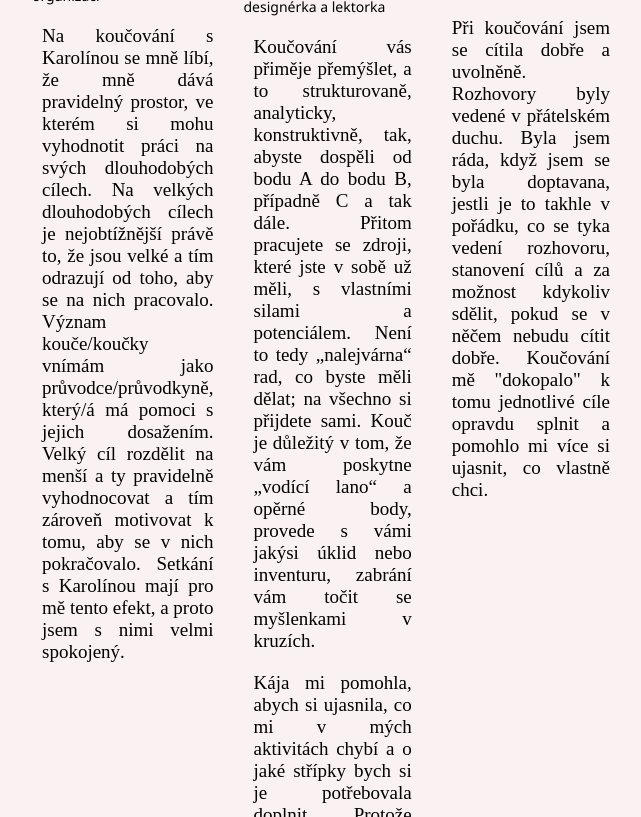
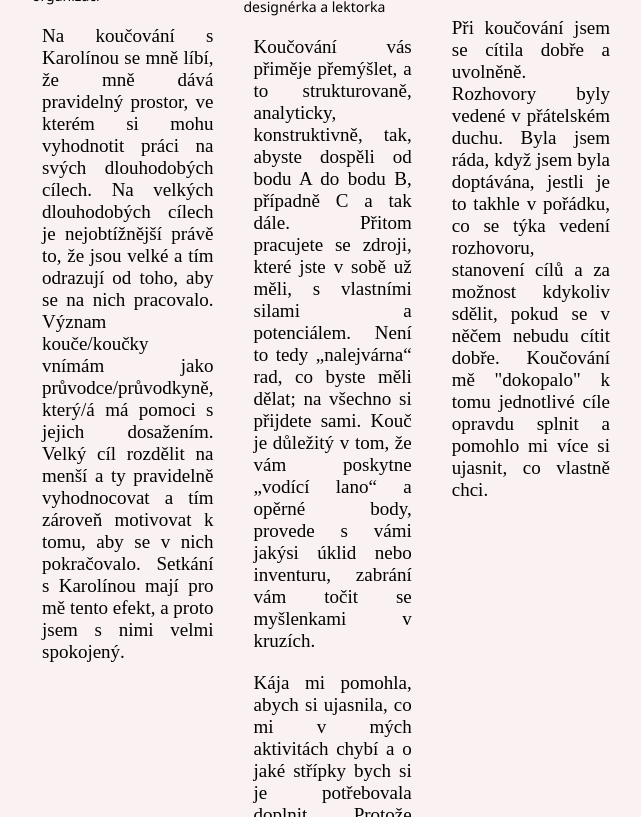
Before and after one commit to chovancovak/permakultura, an Eleventy site: page koucovani.html in a window 1280 px wide. Shown: the part 2079-2896 px from the top of the page, without its empty margins (158-799 px from the left). Built offline with nearby package versions, Linux system fonts and the light colour scheme; Eleventy itself is replaced by a stand-in of ours; files that its build step writes are made by us from their sources.

Commit message:
oprava preklepu

```diff
--- a/koucovani.html
+++ b/koucovani.html
@@ -175,7 +175,7 @@ title: Koučování
         <p class="title_reference">Vychovatelka</p>
 
         <p class="koucovani-container__ref--p-long">
-            Při koučování jsem se cítila dobře a uvolněně. Rozhovory byly vedené v přátelském duchu. Byla jsem ráda, když jsem se byla doptavana, jestli je to takhle v pořádku, co se tyka vedení rozhovoru, stanovení cílů a za možnost kdykoliv sdělit, pokud se v něčem nebudu cítit dobře. Koučování mě "dokopalo" k tomu jednotlivé cíle opravdu splnit a pomohlo mi více si ujasnit, co vlastně chci.
+            Při koučování jsem se cítila dobře a uvolněně. Rozhovory byly vedené v přátelském duchu. Byla jsem ráda, když jsem byla doptávána, jestli je to takhle v pořádku, co se týka vedení rozhovoru, stanovení cílů a za možnost kdykoliv sdělit, pokud se v něčem nebudu cítit dobře. Koučování mě "dokopalo" k tomu jednotlivé cíle opravdu splnit a pomohlo mi více si ujasnit, co vlastně chci.
         </p>
     </div>
 
```
